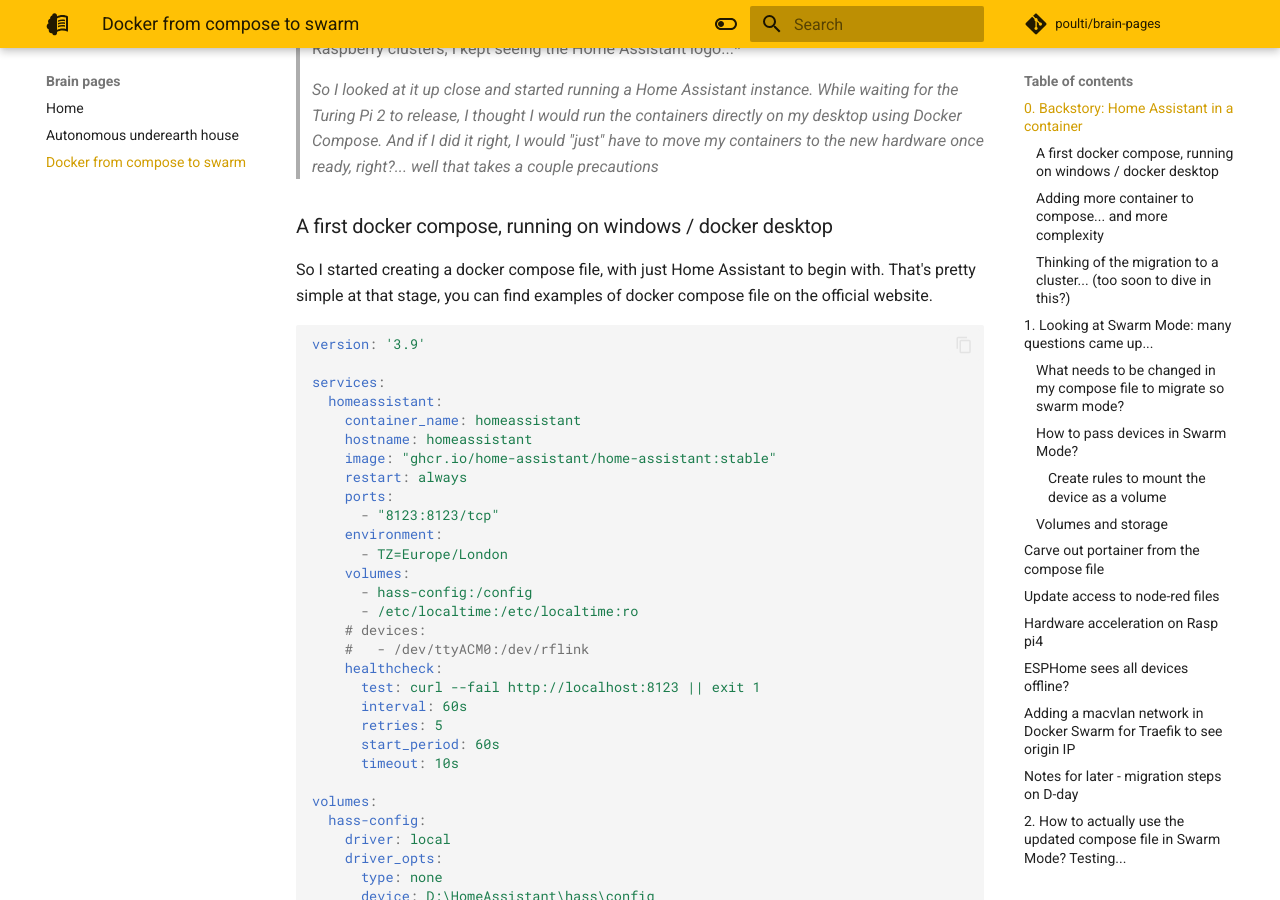
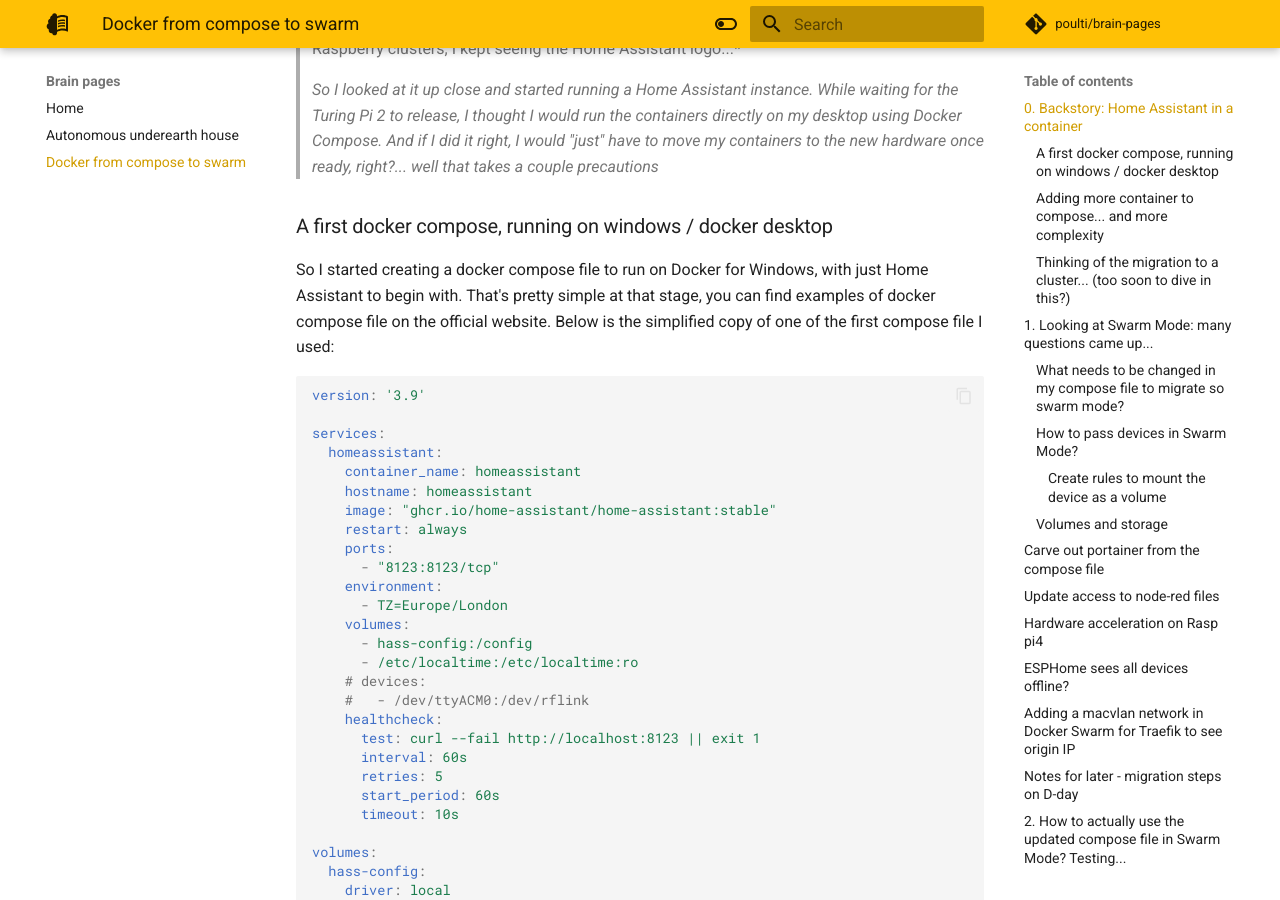
Before and after one commit to poulti/brain-pages, an MkDocs documentation site: the page built from docs/docker-from-compose-to-swarm.md, in a window 1280 px wide and 900 px high, scrolled down 715 px. Built offline with MkDocs 1.6.1 and Material for MkDocs 9.7.7, drawn with Linux system fonts in a browser that asks for light colours; comment, search, counter and statistics services are not loaded.

Commit message:
intro to the first compose file

````diff
--- a/docs/docker-from-compose-to-swarm.md
+++ b/docs/docker-from-compose-to-swarm.md
@@ -22,7 +22,8 @@
 
 ### A first docker compose, running on windows / docker desktop
 
-So I started creating a docker compose file, with just Home Assistant to begin with. That's pretty simple at that stage, you can find examples of docker compose file on the official website.
+So I started creating a docker compose file to run on Docker for Windows, with just Home Assistant to begin with. That's pretty simple at that stage, you can find examples of docker compose file on the official website.
+Below is the simplified copy of one of the first compose file I used:
 
 ```yaml
 version: '3.9'
````
